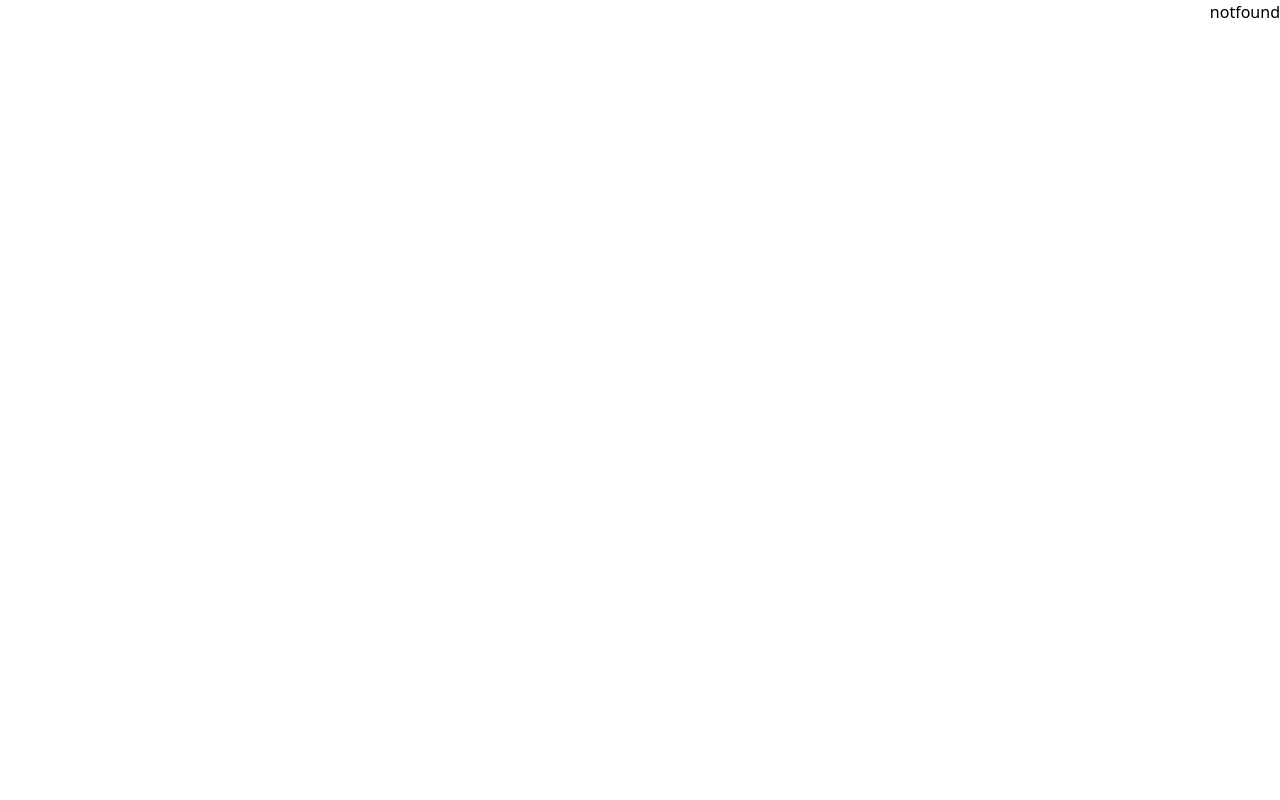
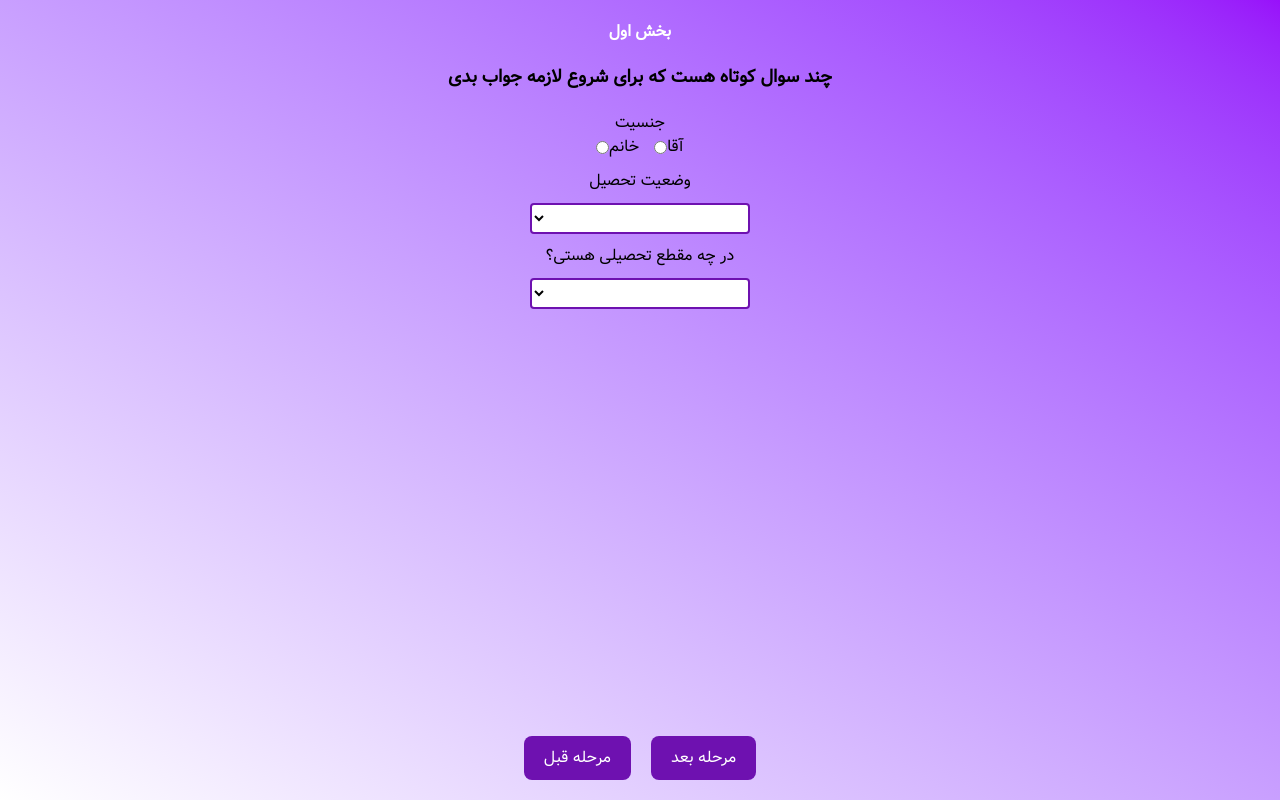
Before and after one commit to Azadigithub/Bama, a React (Vite) app in the folder Frontend-React/: page /FirstState in a window 1280 px wide. Built offline with nearby package versions, Linux system fonts and the light colour scheme.

Commit message:
Add (style) : FirstState component

```diff
--- a/Frontend-React/src/App.jsx
+++ b/Frontend-React/src/App.jsx
@@ -13,7 +13,8 @@ import Profile from "./Pages/Profile";
 import ResualtTable from "./Pages/ResualtTable";
 import Modal from "./Components/Modal";
 import Muichart from "./Components/Sub/Muichart";
-import Review from "./Pages/Review";
+import Review from "./Pages/Review/Review";
+import Firststate from "./Pages/Review/Firststate";
 
 
 const routes = [
@@ -28,7 +29,8 @@ const routes = [
   { path: "/Resualt", element: <ResualtTable /> },
   { path: "/modal", element: <Modal /> },
   { path: "/chart", element: <Muichart /> },
-  { path: "/review", element: <Review /> },
+  { path: "/Review", element: <Review /> },
+  { path: "/FirstState", element: <Firststate /> },
   // { path: "/Profile", element: <Profile /> },
   { path: "*", element: <Notfound /> },
   // { path: "/product/:id", element: <Details /> },
--- /dev/null
+++ b/Frontend-React/src/Pages/Review/Firststate.jsx
@@ -0,0 +1,58 @@
+import React from "react";
+
+const Firststate = () => {
+  return (
+    <div className="font-Vazir flex items-center flex-col w-full h-[100vh]  bg-linear-to-bl from-purple-600 to-white p-[20px] gap-[10px]">
+      <h1 className="text-white text-center font-bold">بخش اول</h1>
+      <h3 className=" text-center font-bold m-[10px] text-[18px]">
+        چند سوال کوتاه هست که برای شروع لازمه جواب بدی
+      </h3>
+      <div className="w-full">
+        <h4 className="text-center"> جنسیت</h4>
+        <div className="flex-center w-full gap-[15px]">
+          <div className="flex-center">
+            <label for="cars">آقا </label>
+            <input type="radio" name="#jender" id="1" />
+          </div>
+          <div className="flex-center">
+            <label for="cars"> خانم</label>
+            <input type="radio" name="#jender" id="1" />
+          </div>
+        </div>
+      </div>
+      <label for="cars"> وضعیت تحصیل</label>
+      <select className="w-[220px] bg-white border-purple-800 border-2 rounded-4 px-[10px]">
+        <option value="volvo"> </option>
+        <option value="volvo">دانش آموز</option>
+        <option value="saab">راهنمایی</option>
+        <option value="fiat">دبیرستان</option>
+        <option value="audi">دانشجو</option>
+        <option value="audi"> درحال آمادگی برای کنکور</option>
+      </select>
+      <label for="cars">در چه مقطع تحصیلی هستی؟</label>
+      <select className="w-[220px] bg-white border-purple-800 border-2 rounded-4 px-[10px]">
+        <option value="volvo"> </option>
+        <option value="volvo">ابتدایی</option>
+        <option value="saab">راهنمایی</option>
+        <option value="fiat">دبیرستان</option>
+        <option value="audi">دانشجوی ارشد</option>
+        <option value="audi">دانشجوی دکتری</option>
+        <option value="audi">دانشجوی لیسانس</option>
+        <option value="audi">دانش آموز کنکور سراسری</option>
+        <option value="audi">دانشجوی کنکور ارشد</option>
+        <option value="audi">دانشجوی کنکور دکتری</option>
+      </select>
+
+      <div className="fixed bottom-[20px] flex-center gap-[20px] ">
+        <button className=" bg-purple-800 text-white px-[20px] py-[10px] rounded-8">
+          مرحله بعد
+        </button>
+        <button className=" bg-purple-800 text-white px-[20px] py-[10px] rounded-8">
+          مرحله قبل
+        </button>
+      </div>
+    </div>
+  );
+};
+
+export default Firststate;
--- a/Frontend-React/src/Pages/Review.jsx
+++ b/Frontend-React/src/Pages/Review/Review.jsx
@@ -1,5 +1,5 @@
 import React from "react";
-import Reviewlist from "../Components/Sub/Reviewlist";
+import Reviewlist from "../../Components/Sub/Reviewlist";
 const Review = () => {
   return (
     <div className="font-Vazir flex-center items-center flex-col w-full h-[100vh]  bg-linear-to-bl from-purple-600 to-white p-[20px] gap-[10px]">
```
